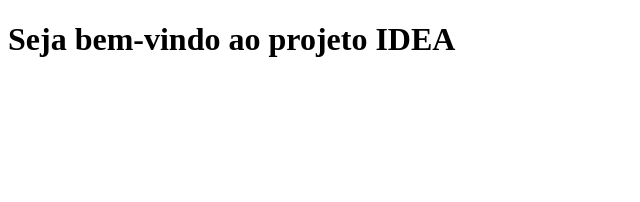
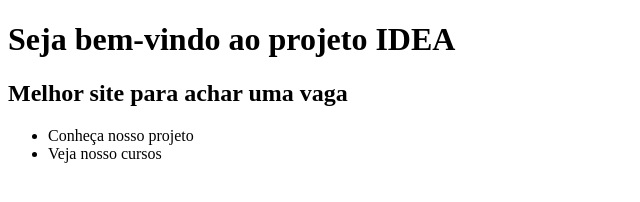
Before and after one commit to Flakes-ops/Flakes-ops.github.io, a plain HTML site: page index.html in a window 1280 px wide. Shown: the whole page, without its empty margins (0-640 px from the left). Drawn offline with Linux system fonts and the light colour scheme.

Commit message:
Update index.html

```diff
--- a/index.html
+++ b/index.html
@@ -6,6 +6,11 @@
     </head>
     <body>
        <h1>Seja bem-vindo ao projeto IDEA</h1>
+       <h2>Melhor site para achar uma vaga</h2>
+       <Ul>
+       <li>Conheça nosso projeto</li>
+       <li>Veja nosso cursos</li>
+       </Ul>
     </body>
     <footer></footer>
 <html>
```
